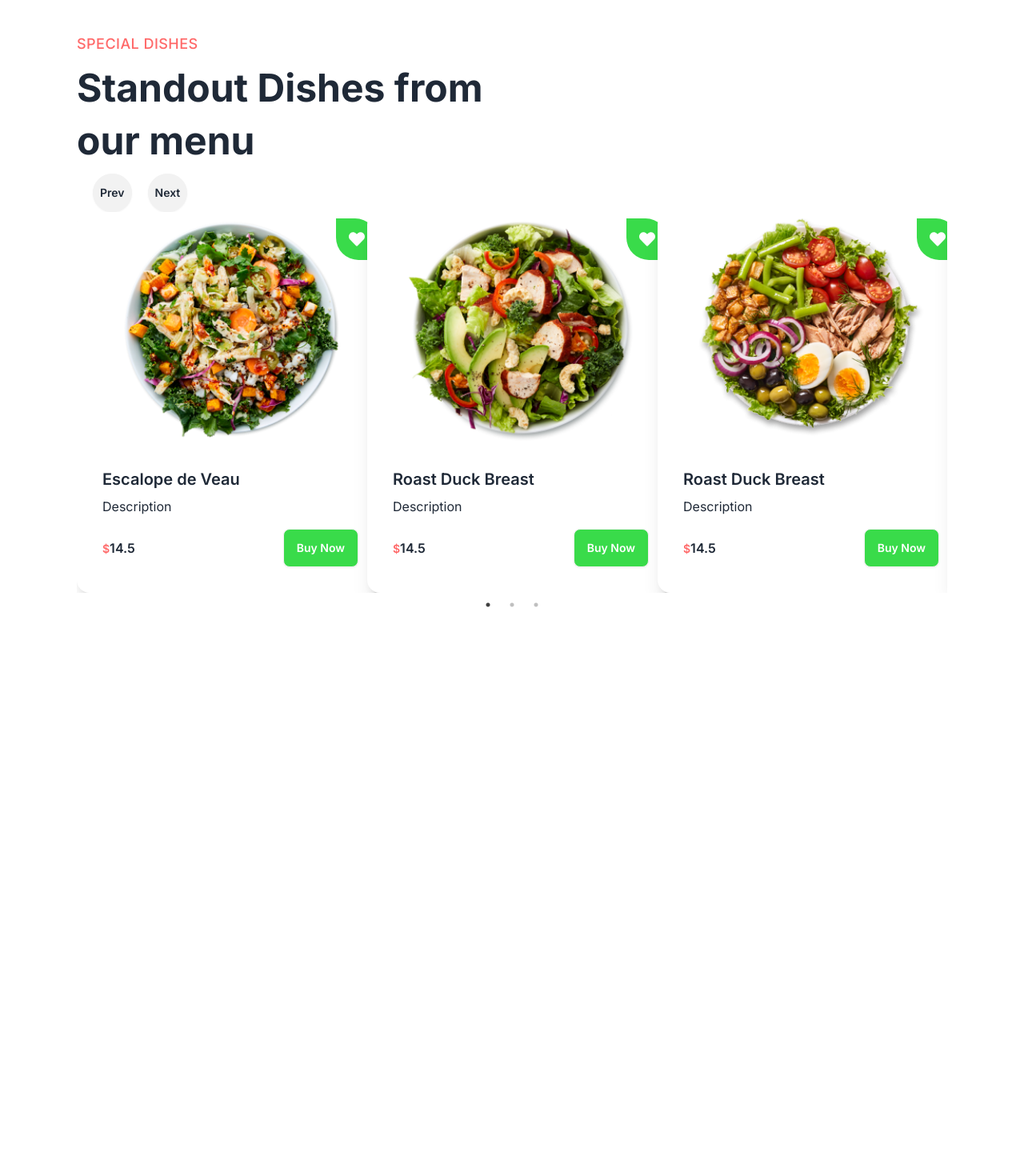
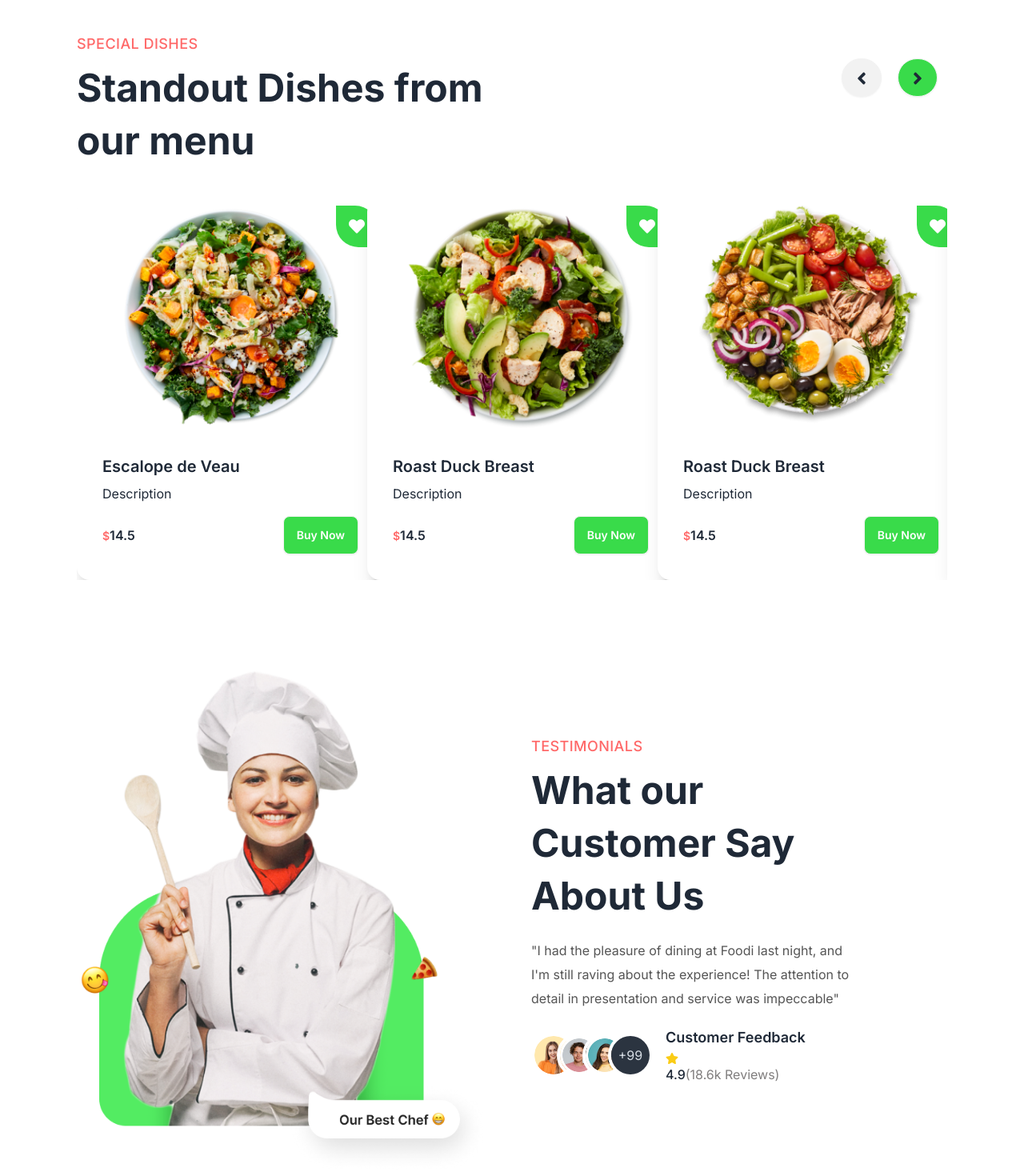
Before and after one commit to NavodMahima/Restaurant-MERN, a React (Vite) app in the folder vista-restaurent/: page / in a window 1280 px wide. Shown: the part 1326-2796 px from the top of the page at 80% size. Before the commit the page ends 2147 px from the top, so only its background shows below. Built offline with nearby package versions, Linux system fonts and the light colour scheme.

Commit message:
Testimonial

```diff
--- a/vista-restaurent/src/components/Cards.jsx
+++ b/vista-restaurent/src/components/Cards.jsx
@@ -24,7 +24,7 @@ const Cards = ({ item }) => {
         </figure>
       </Link>
       <div className="card-body">
-        <h2 className="card-title">{item.name}</h2>
+        <Link to={`/menu/${item._id}`}><h2 className="card-title">{item.name}</h2></Link>
         <p>Description </p>
         <div className="card-actions justify-between items-center mt-2">
           <h5 className='font-semibold'><span className='text-sm text-red'>$</span>{item.price}</h5>
--- a/vista-restaurent/src/pages/home/Home.jsx
+++ b/vista-restaurent/src/pages/home/Home.jsx
@@ -2,6 +2,7 @@ import React from 'react'
 import Banner from '../../components/Banner'
 import Categories from './Categories'
 import SpecialDishes from './SpecialDishes'
+import Testimonials from './Testimonials'
 
 const Home = () => {
   return (
@@ -9,6 +10,7 @@ const Home = () => {
       <Banner/>
       <Categories/>
       <SpecialDishes/>
+      <Testimonials/>
     </div>
   )
 }
--- a/vista-restaurent/src/pages/home/SpecialDishes.jsx
+++ b/vista-restaurent/src/pages/home/SpecialDishes.jsx
@@ -4,6 +4,8 @@ import "slick-carousel/slick/slick-theme.css";
 import Slider from "react-slick";
 import Cards from '../../components/Cards';
 import {} from 'react-icons/fa6';
+import { FaAngleLeft } from "react-icons/fa";
+import { FaAngleRight } from "react-icons/fa";
 
   const simpleNextArrow = (props) => {
     const { className, style, onClick } = props;
@@ -80,19 +82,19 @@ import {} from 'react-icons/fa6';
 
   return (
     <div>
-      <div className='section-container my-20'>
+      <div className='section-container my-20 relative'>
         <div>
             <div className='text-left'>
               <p className='subtitle'>Special Dishes</p>
               <h2 className='title md:w-[520px]'>Standout Dishes from our menu</h2>
             </div>
 
-            <div>
-              <button onClick={() => slider?.current?.slickPrev()} className='btn p-2 rounded-full ml-5'>Prev</button>
-              <button onClick={() => slider?.current?.slickNext()} className='btn p-2 rounded-full ml-5'>Next</button>
+            <div className='md:absolute right-3 top-8 mb-10 md:mr-24'>
+              <button onClick={() => slider?.current?.slickPrev()} className='btn p-2 rounded-full ml-5'><FaAngleLeft className='w-8 h-8 p-1'/></button>
+              <button onClick={() => slider?.current?.slickNext()} className='btn p-2 rounded-full ml-5 bg-green'><FaAngleRight className='w-8 h-8 p-1'/></button>
             </div>
 
-            <Slider ref={slider} {...settings}>
+            <Slider ref={slider} {...settings} className='overflow-hidden mt-10 space-x-5'>
               {
                 recipes.map((item,i) => (
                   <Cards key={i} item={item}/>
--- /dev/null
+++ b/vista-restaurent/src/pages/home/Testimonials.jsx
@@ -0,0 +1,59 @@
+import React from 'react'
+import { FaStar } from 'react-icons/fa'
+
+const Testimonials = () => {
+    return (
+        <div className='section-container'>
+            <div className='flex flex-col md:flex-row items-center justify-between gap-12'>
+                <div className='md:w-1/2'>
+                    <img src="/public/images/home/testimonials/testimonials.png" alt="" />
+                </div>
+                <div className='md:w-1/2'>
+                    <div className='text-left md:w-4/5'>
+                        <p className='subtitle'>Testimonials</p>
+                        <h2 className='title'>What our Customer Say About Us</h2>
+                        <blockquote className='my-5 text-secondary leading-[30px]'>
+                            "I had the pleasure of dining at Foodi last night, and I'm still raving
+                            about the experience! The attention to detail in presentation and
+                            service was impeccable"
+                        </blockquote>
+                        {/*Avatar*/}
+                        <div className='flex items-center gap-4 flex-wrap'>
+                        <div className="avatar-group -space-x-6 rtl:space-x-reverse">
+                            <div className="avatar">
+                                <div className="w-12">
+                                    <img src="public\images\home\testimonials\testimonial1.png" />
+                                </div>
+                            </div>
+                            <div className="avatar">
+                                <div className="w-12">
+                                    <img src="public\images\home\testimonials\testimonial2.png" />
+                                </div>
+                            </div>
+                            <div className="avatar">
+                                <div className="w-12">
+                                    <img src="public\images\home\testimonials\testimonial3.png" />
+                                </div>
+                            </div>
+                            <div className="avatar placeholder">
+                                <div className="bg-neutral text-neutral-content w-12">
+                                    <span>+99</span>
+                                </div>
+                            </div>
+                        </div>
+                        <div className='space-y-1'>
+                            <h5 className='text-lg font-semibold'>Customer Feedback</h5>
+                            <div className='flex-items-center gap-2'>
+                                <FaStar className="text-yellow-400"/>
+                                <span className='font-medium'>4.9</span><span className='text-[#807E7E]'>(18.6k Reviews)</span>
+                            </div>
+                        </div>
+                        </div>
+                    </div>
+                </div>
+            </div>
+        </div>
+    )
+}
+
+export default Testimonials
```
Also changed, not shown: vista-restaurent/time.jsx (added, +11 -0 lines).
